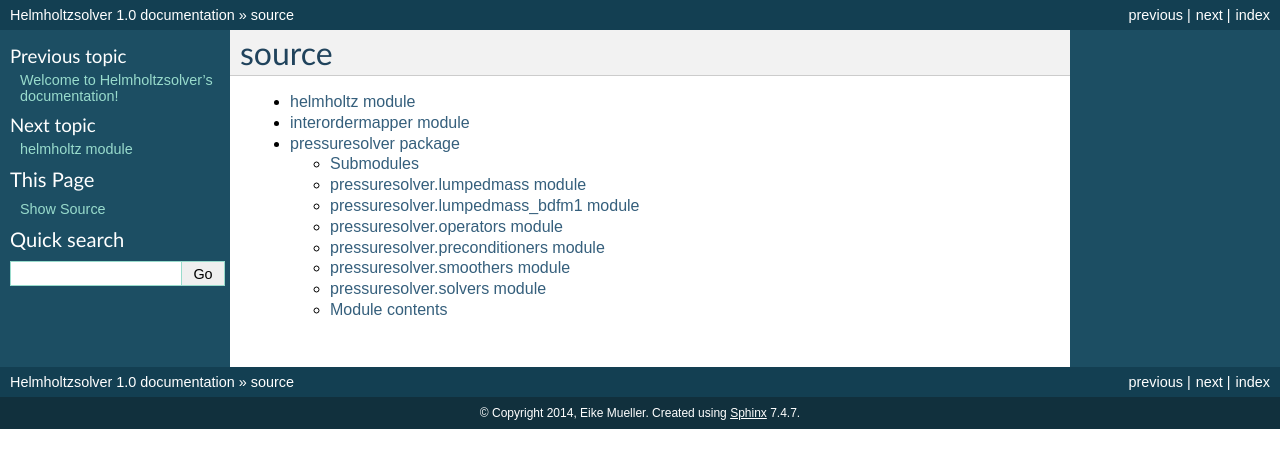
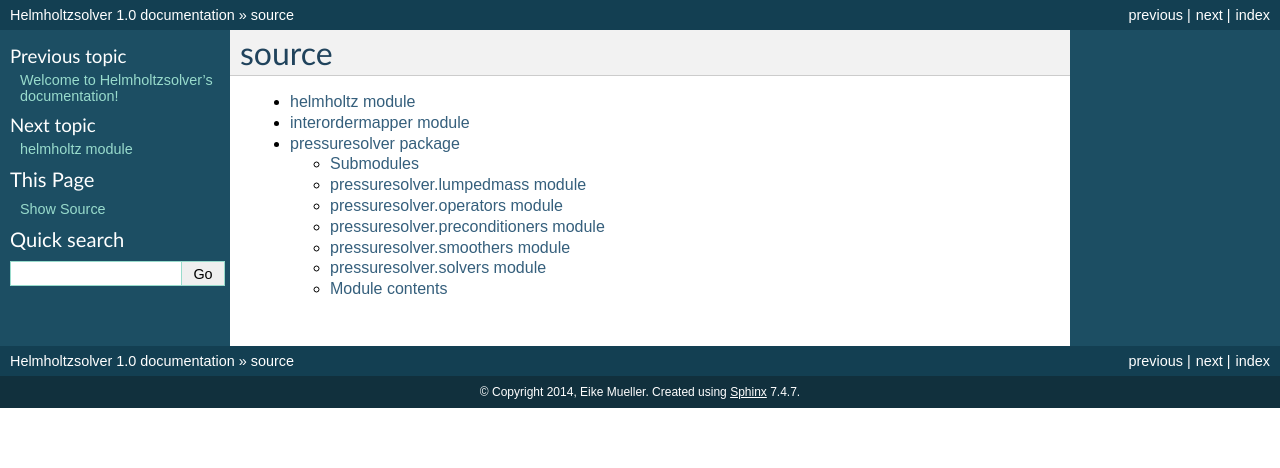
Before and after one commit to firedrakeproject/firedrake-helmholtzsolver, a Sphinx documentation site: the page built from doc/modules.rst, in a window 1280 px wide. Shown: the top 468 px of the page. Built offline with Sphinx 7.4.7, drawn with Linux system fonts in a browser that asks for light colours.

Commit message:
Removed reference to lumpedmass_bdfm1.py module.
The code in this module has been moved to lumpedmass.py.

```diff
--- a/doc/pressuresolver.rst
+++ b/doc/pressuresolver.rst
@@ -8,14 +8,6 @@ pressuresolver.lumpedmass module
 --------------------------------
 
 .. automodule:: pressuresolver.lumpedmass
-    :members:
-    :undoc-members:
-    :show-inheritance:
-
-pressuresolver.lumpedmass_bdfm1 module
---------------------------------------
-
-.. automodule:: pressuresolver.lumpedmass_bdfm1
     :members:
     :undoc-members:
     :show-inheritance:
```
